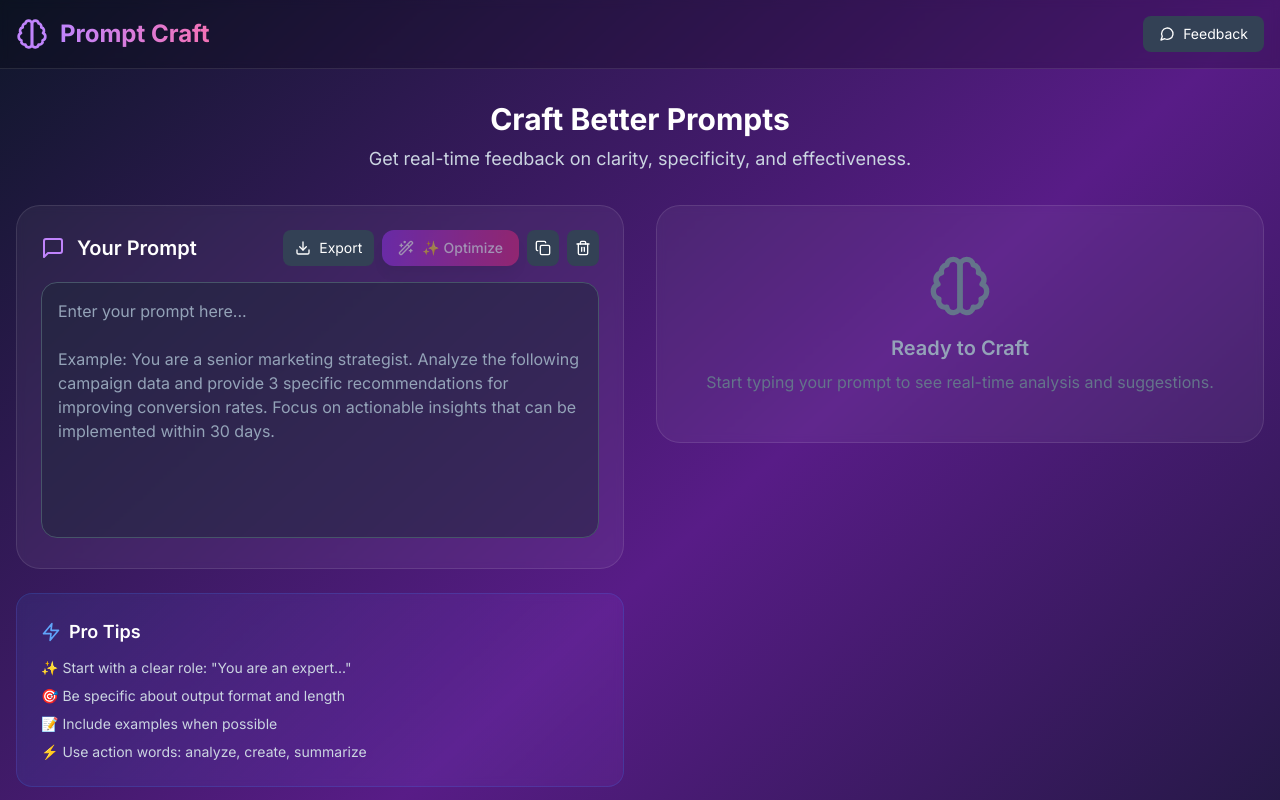
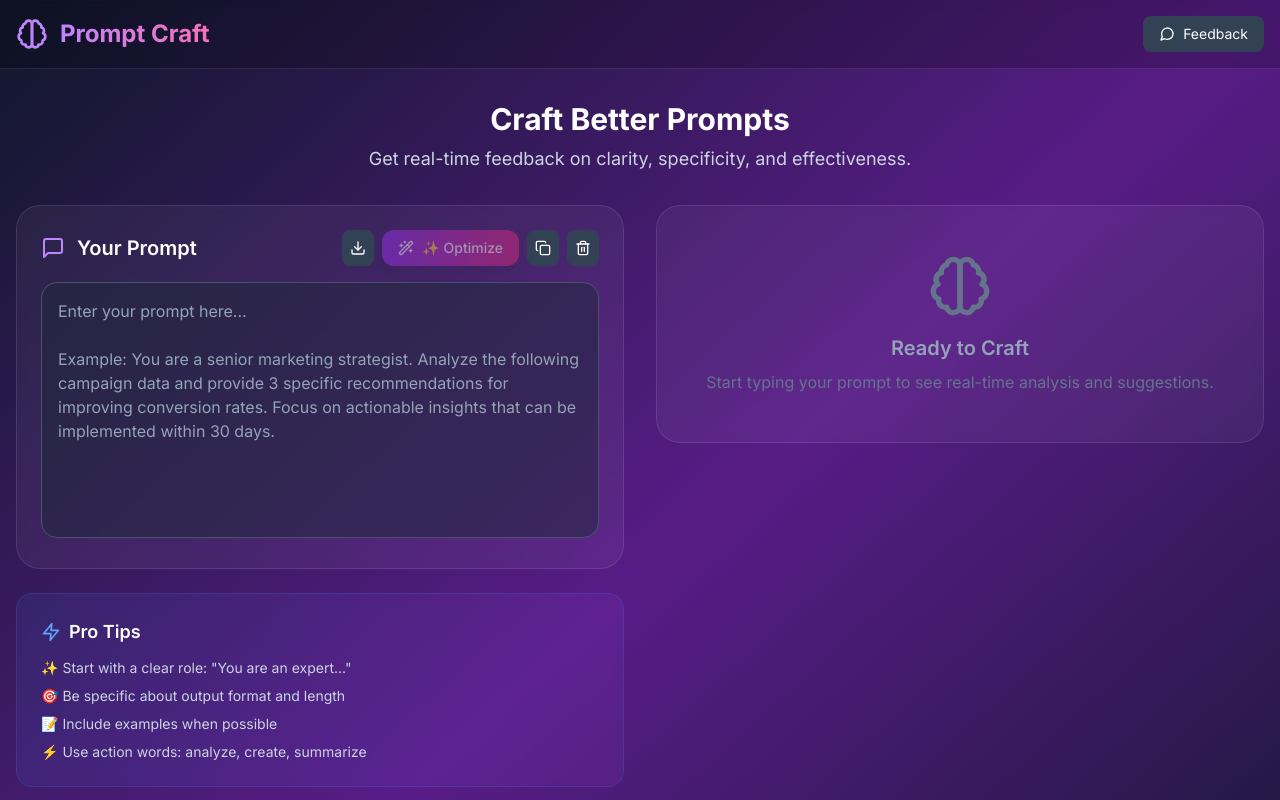
Before and after one commit to humaxai2025/PromptCraft, a React (Vite) app: page / in a window 1280 px wide. Shown: the top 800 px of the page. Built offline with nearby package versions, Linux system fonts and the light colour scheme; the HTML template or start-up script is replaced by a standard one.

Commit message:
Major bug fixes and simplifications

```diff
--- a/src/components/PromptQualityAnalyzer.jsx
+++ b/src/components/PromptQualityAnalyzer.jsx
@@ -293,11 +293,10 @@ Generated by Prompt Craft - https://promptcraft.app`;
                         <div className="relative history-dropdown">
                           <button
                             onClick={() => setShowHistoryDropdown(!showHistoryDropdown)}
-                            className="flex items-center gap-2 px-3 py-2 bg-slate-600 hover:bg-slate-700 text-white rounded-lg transition-colors text-sm"
+                            className="flex items-center gap-1 p-2 bg-slate-600 hover:bg-slate-700 text-white rounded-lg transition-colors"
                             title="Recent prompts"
                           >
                             <History className="w-4 h-4" />
-                            History
                             <ChevronDown className="w-3 h-3" />
                           </button>
 
@@ -327,22 +326,20 @@ Generated by Prompt Craft - https://promptcraft.app`;
                       <button
                         onClick={exportAsText}
                         disabled={!prompt.trim()}
-                        className="flex items-center gap-2 px-3 py-2 bg-blue-600 hover:bg-blue-700 disabled:bg-slate-700 text-white rounded-lg transition-colors text-sm"
+                        className="p-2 bg-blue-600 hover:bg-blue-700 disabled:bg-slate-700 text-white rounded-lg transition-colors"
                         title="Export as text file"
                       >
                         <Download className="w-4 h-4" />
-                        Export
                       </button>
 
                       {/* Undo Button */}
                       {previousPrompt && (
                         <button
                           onClick={undoOptimization}
-                          className="flex items-center gap-2 px-3 py-2 bg-slate-600 hover:bg-slate-700 text-white rounded-lg transition-colors text-sm"
+                          className="p-2 bg-slate-600 hover:bg-slate-700 text-white rounded-lg transition-colors"
                           title="Undo last optimization"
                         >
                           <RotateCcw className="w-4 h-4" />
-                          Undo
                         </button>
                       )}
 
```
